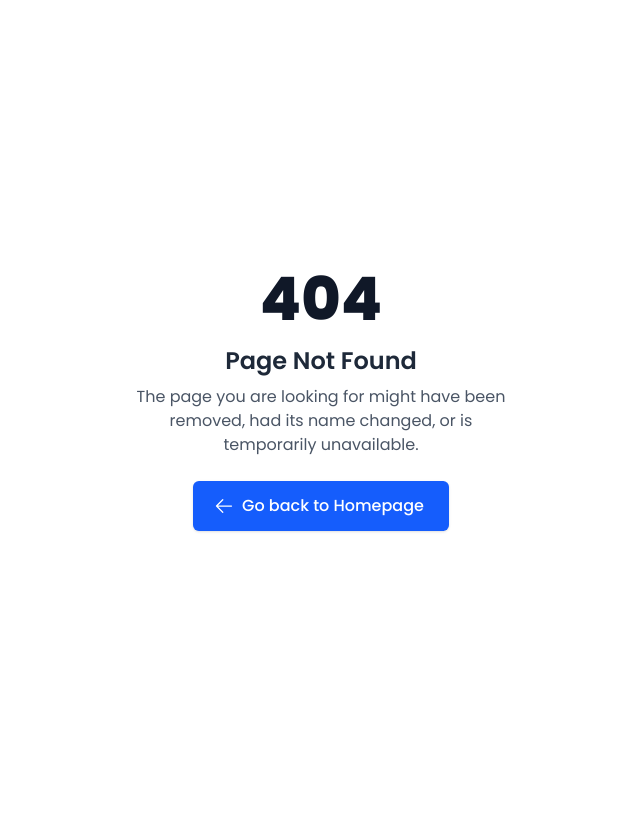
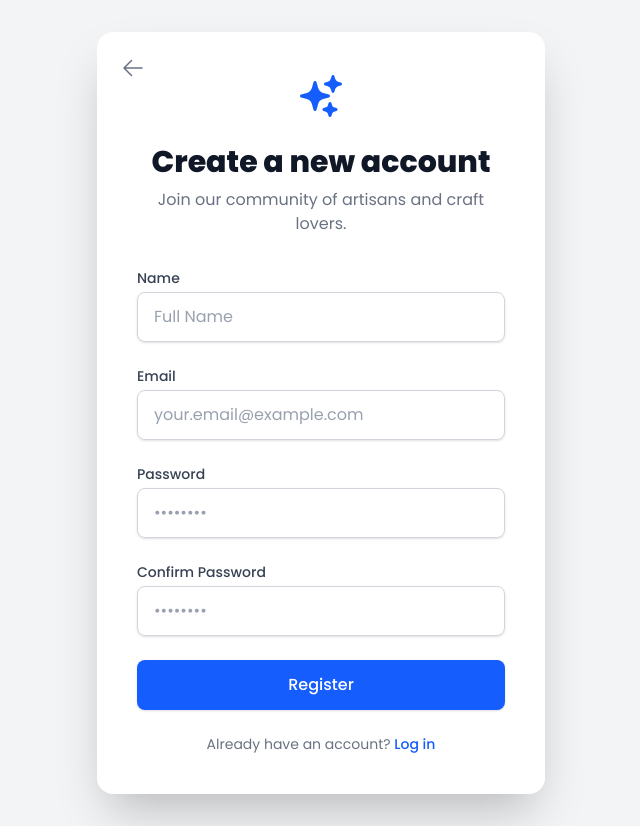
Before and after one commit to Nahid-07/artizans-mart-ecommerce-project, a React (Vite) app: page /register_user in a window 1280 px wide. Before the commit this address had no page. Shown: the whole page, without its empty margins (319-959 px from the left). Before the commit the page ends 800 px from the top, so only its background shows below. Built offline with nearby package versions, Linux system fonts and the light colour scheme.

Commit message:
added register page

```diff
--- /dev/null
+++ b/src/pages/RegisterPage.jsx
@@ -0,0 +1,234 @@
+// src/pages/RegisterPage.jsx
+import React, { useState } from "react";
+import { Link, useNavigate } from "react-router";
+import { SparklesIcon, ArrowLeftIcon } from "@heroicons/react/24/solid";
+
+const RegisterPage = () => {
+  const navigate = useNavigate(); // Initialize the navigate hook
+
+  const [formData, setFormData] = useState({
+    name: "",
+    email: "",
+    password: "",
+    confirmPassword: "",
+  });
+  const [loading, setLoading] = useState(false);
+  const [error, setError] = useState("");
+
+  const handleChange = (e) => {
+    const { name, value } = e.target;
+    setFormData((prevData) => ({ ...prevData, [name]: value }));
+  };
+
+  const validateForm = () => {
+    if (
+      !formData.name ||
+      !formData.email ||
+      !formData.password ||
+      !formData.confirmPassword
+    ) {
+      setError("All fields are required.");
+      return false;
+    }
+    if (formData.password !== formData.confirmPassword) {
+      setError("Passwords do not match.");
+      return false;
+    }
+    if (formData.password.length < 6) {
+      setError("Password must be at least 6 characters long.");
+      return false;
+    }
+    setError("");
+    return true;
+  };
+
+  const handleSubmit = async (e) => {
+    e.preventDefault();
+    if (!validateForm()) {
+      return;
+    }
+
+    setLoading(true);
+    try {
+      // Simulate API call to register user
+      const response = await new Promise((resolve) =>
+        setTimeout(() => {
+          resolve({ success: true });
+        }, 2000)
+      );
+
+      // Handle success
+      console.log("Registration successful:", response);
+      // You might navigate to the login page or a success page
+      navigate("/login");
+    } catch (err) {
+      setError("Registration failed. Please try again.");
+      console.error("Registration error:", err);
+    } finally {
+      setLoading(false);
+    }
+  };
+
+  // New function to navigate back
+  const handleGoBack = () => {
+    navigate(-1); // navigate(-1) goes back to the previous page in history
+  };
+
+  return (
+    <div className="bg-gray-100 min-h-screen flex items-center justify-center p-4 sm:p-6 lg:p-8">
+      <div className="w-full max-w-md bg-white rounded-2xl shadow-2xl p-8 sm:p-10 relative">
+        {/* Go Back Button */}
+        <button
+          onClick={handleGoBack}
+          className="absolute top-4 left-4 p-2 rounded-full text-gray-500 hover:bg-gray-200 transition-colors"
+          aria-label="Go back"
+        >
+          <ArrowLeftIcon className="h-6 w-6" />
+        </button>
+
+        <div className="flex justify-center mb-6">
+          <SparklesIcon className="h-12 w-12 text-blue-600" />
+        </div>
+        <h2 className="text-3xl font-extrabold text-center text-gray-900 mb-2">
+          Create a new account
+        </h2>
+        <p className="text-center text-gray-500 mb-8">
+          Join our community of artisans and craft lovers.
+        </p>
+
+        {error && (
+          <div
+            className="bg-red-100 border border-red-400 text-red-700 px-4 py-3 rounded-lg relative mb-4"
+            role="alert"
+          >
+            <span className="block sm:inline">{error}</span>
+          </div>
+        )}
+
+        <form className="space-y-6" onSubmit={handleSubmit}>
+          <div>
+            <label
+              htmlFor="name"
+              className="block text-sm font-medium text-gray-700"
+            >
+              Name
+            </label>
+            <input
+              type="text"
+              name="name"
+              id="name"
+              required
+              value={formData.name}
+              onChange={handleChange}
+              className="mt-1 block w-full px-4 py-3 border border-gray-300 rounded-lg shadow-sm placeholder-gray-400 focus:outline-none focus:ring-blue-500 focus:border-blue-500"
+              placeholder="Full Name"
+            />
+          </div>
+          <div>
+            <label
+              htmlFor="email"
+              className="block text-sm font-medium text-gray-700"
+            >
+              Email
+            </label>
+            <input
+              type="email"
+              name="email"
+              id="email"
+              required
+              value={formData.email}
+              onChange={handleChange}
+              className="mt-1 block w-full px-4 py-3 border border-gray-300 rounded-lg shadow-sm placeholder-gray-400 focus:outline-none focus:ring-blue-500 focus:border-blue-500"
+              placeholder="your.email@example.com"
+            />
+          </div>
+          <div>
+            <label
+              htmlFor="password"
+              className="block text-sm font-medium text-gray-700"
+            >
+              Password
+            </label>
+            <input
+              type="password"
+              name="password"
+              id="password"
+              required
+              value={formData.password}
+              onChange={handleChange}
+              className="mt-1 block w-full px-4 py-3 border border-gray-300 rounded-lg shadow-sm placeholder-gray-400 focus:outline-none focus:ring-blue-500 focus:border-blue-500"
+              placeholder="••••••••"
+            />
+          </div>
+          <div>
+            <label
+              htmlFor="confirmPassword"
+              className="block text-sm font-medium text-gray-700"
+            >
+              Confirm Password
+            </label>
+            <input
+              type="password"
+              name="confirmPassword"
+              id="confirmPassword"
+              required
+              value={formData.confirmPassword}
+              onChange={handleChange}
+              className="mt-1 block w-full px-4 py-3 border border-gray-300 rounded-lg shadow-sm placeholder-gray-400 focus:outline-none focus:ring-blue-500 focus:border-blue-500"
+              placeholder="••••••••"
+            />
+          </div>
+
+          <button
+            type="submit"
+            disabled={loading}
+            className={`w-full flex justify-center py-3 px-4 border border-transparent rounded-lg shadow-sm font-medium text-white transition-colors duration-300 ${
+              loading
+                ? "bg-blue-400 cursor-not-allowed"
+                : "bg-blue-600 hover:bg-blue-700"
+            }`}
+          >
+            {loading ? (
+              <svg
+                className="animate-spin h-5 w-5 text-white"
+                xmlns="http://www.w3.org/2000/svg"
+                fill="none"
+                viewBox="0 0 24 24"
+              >
+                <circle
+                  className="opacity-25"
+                  cx="12"
+                  cy="12"
+                  r="10"
+                  stroke="currentColor"
+                  strokeWidth="4"
+                ></circle>
+                <path
+                  className="opacity-75"
+                  fill="currentColor"
+                  d="M4 12a8 8 0 018-8V0C5.373 0 0 5.373 0 12h4zm2 5.291A7.962 7.962 0 014 12H0c0 3.042 1.135 5.824 3 7.938l3-2.647z"
+                ></path>
+              </svg>
+            ) : (
+              "Register"
+            )}
+          </button>
+        </form>
+
+        <div className="mt-6 text-center">
+          <p className="text-sm text-gray-500">
+            Already have an account?{" "}
+            <Link
+              to="/login"
+              className="font-medium text-blue-600 hover:text-blue-500"
+            >
+              Log in
+            </Link>
+          </p>
+        </div>
+      </div>
+    </div>
+  );
+};
+
+export default RegisterPage;
--- a/src/router/router.jsx
+++ b/src/router/router.jsx
@@ -13,6 +13,7 @@ import ShopPage from "../components/ShopPage";
 import AboutUsPage from "../pages/AboutUsPage";
 import ThankYouPage from "../pages/ThankYouPage";
 import CategoryShopPage from "../pages/CategoryShopPage";
+import RegisterPage from "../pages/RegisterPage";
 
 export const router = createBrowserRouter([
   {
@@ -58,6 +59,10 @@ export const router = createBrowserRouter([
     path: "/about_us",
     element: <AboutUsPage />,
   },
+  {
+    path: "/register_user",
+    element: <RegisterPage />,
+  },
 
   {
     path: "/dashboard",
```
